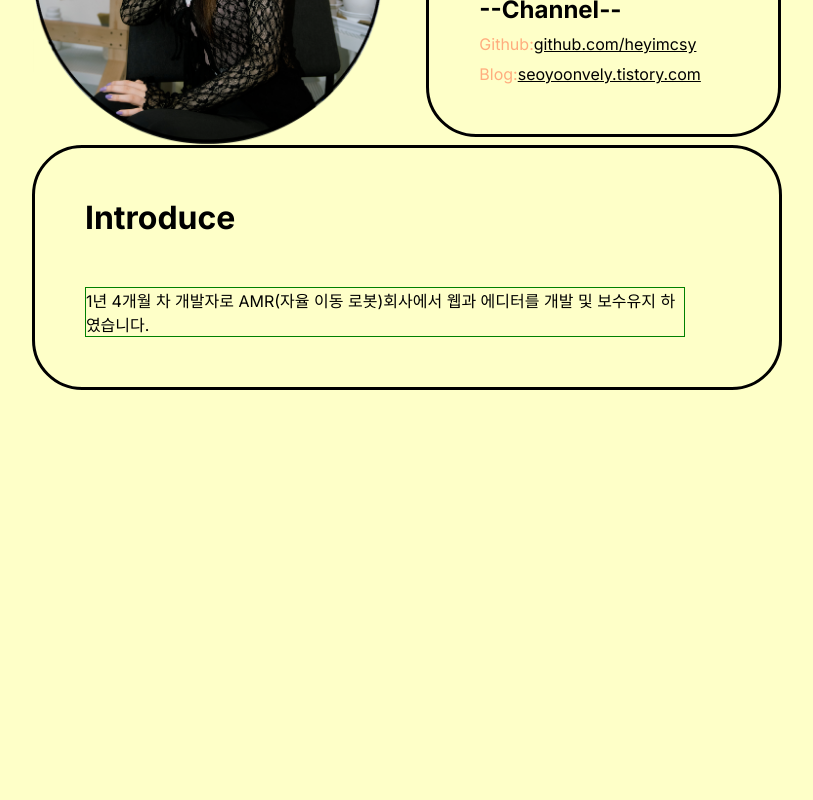
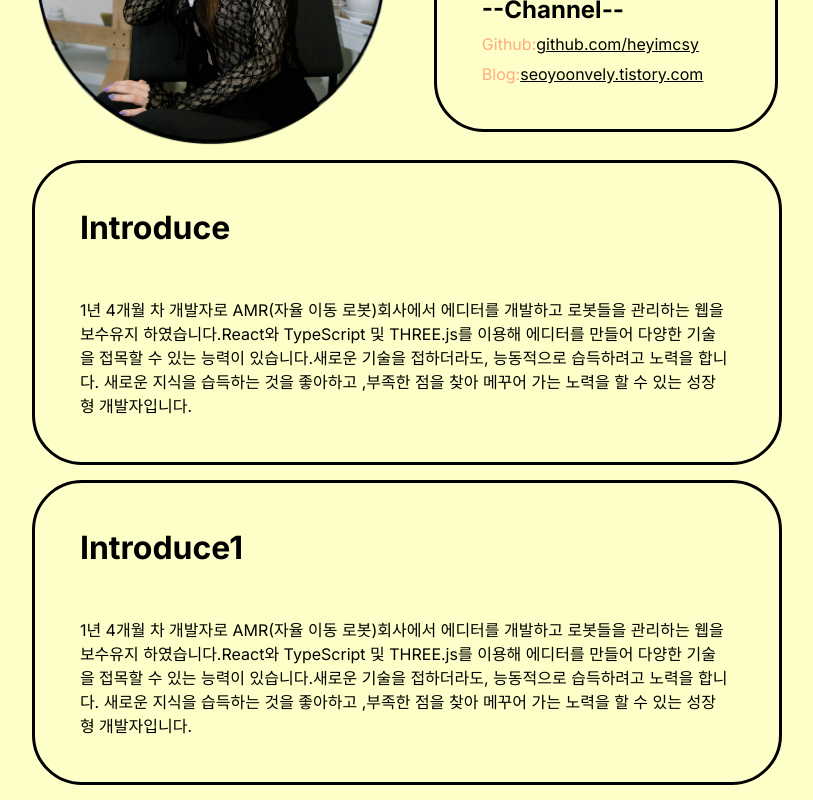
Before and after one commit to heyimcsy/my_portfolio, a Next.js app: page / in a window 1280 px wide. Shown: the part 477-1277 px from the top of the page, without its empty margins (233-1046 px from the left). Before the commit the page ends 867 px from the top, so only its background shows below. Built offline with nearby package versions, Linux system fonts and the light colour scheme.

Commit message:
보수중

```diff
--- a/src/app/page.js
+++ b/src/app/page.js
@@ -48,14 +48,27 @@ export default function Home() {
 }
 
 function Intro() {
-
+const intros = [
+  {
+  title: 'Introduce',
+  content: ' 1년 4개월 차 개발자로 AMR(자율 이동 로봇)회사에서 에디터를 개발하고 로봇들을 관리하는 웹을 보수유지 하였습니다.React와 TypeScript 및 THREE.js를 이용해 에디터를 만들어 다양한 기술을 접목할 수 있는 능력이 있습니다.새로운 기술을 접하더라도, 능동적으로 습득하려고 노력을 합니다. 새로운 지식을 습득하는 것을 좋아하고 ,부족한 점을 찾아 메꾸어 가는 노력을 할 수 있는 성장형 개발자입니다.'
+},
+  {
+    title: 'Introduce1',
+    content: ' 1년 4개월 차 개발자로 AMR(자율 이동 로봇)회사에서 에디터를 개발하고 로봇들을 관리하는 웹을 보수유지 하였습니다.React와 TypeScript 및 THREE.js를 이용해 에디터를 만들어 다양한 기술을 접목할 수 있는 능력이 있습니다.새로운 기술을 접하더라도, 능동적으로 습득하려고 노력을 합니다. 새로운 지식을 습득하는 것을 좋아하고 ,부족한 점을 찾아 메꾸어 가는 노력을 할 수 있는 성장형 개발자입니다.'
+  },
+]
   return (
-    <IntroTextBox>
-      <h1>Introduce</h1>
-      <div style={{border: '1px solid green', height: 'auto', width: '600px'}}>
-        1년 4개월 차 개발자로 AMR(자율 이동 로봇)회사에서 웹과 에디터를 개발 및 보수유지 하였습니다.
-      </div>
-    </IntroTextBox>
+    <>
+      {intros.map((data)=> (
+        <IntroTextBox>
+          <h1>{data.title}</h1>
+          <div style={{ height: 'auto', width: '650px' }}>
+            {data.content}
+          </div>
+        </IntroTextBox>
+      ))}
+    </>
   )
 }
 
@@ -74,9 +87,11 @@ const Introbox = styled.div`
 `
 const IntroTextBox = styled.div`
   display: flex;
-  padding: 50px;
+  padding: 45px;
   border: 3px solid black;
   border-radius: 50px;
+  margin-top: 15px;
+  margin-bottom: 15px;
   flex-direction: column;
   row-gap: 50px;
   .contentBox {
```
